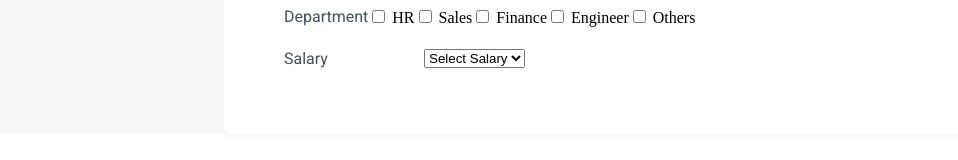
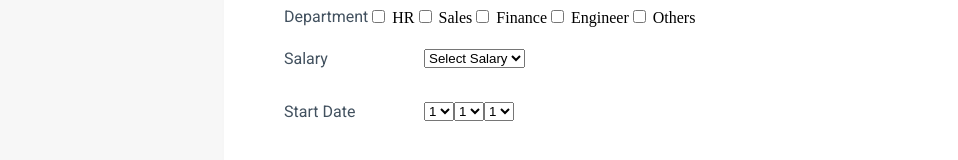
Before and after one commit to amitlpalandurkar1998/EmployeePayRoll-UI, a plain HTML site: page index.html in a window 1280 px wide. Shown: the part 368-528 px from the top of the page, without its empty margins (0-958 px from the left). Drawn offline with Linux system fonts and the light colour scheme.

Commit message:
Adding Input start date With day , month n, year

```diff
--- a/index.html
+++ b/index.html
@@ -89,6 +89,24 @@
                     </select>
                 </div>
             </div>
+            <div class="row-content">
+                <label class="lable text">Start Date</label>
+                <div>
+                    <select name="Day">
+                        <option>1</option>
+                    </select>
+                </div>
+                <div>
+                    <select id="Month" name="Month">
+                        <option>1</option>
+                    </select>
+                </div>
+                <div>
+                    <select name="Year">
+                        <option>1</option>
+                    </select>
+                </div>
+            </div>
             </div>
         </form>
     </div>
```
